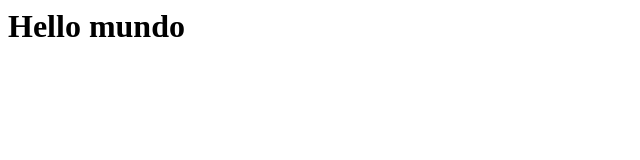
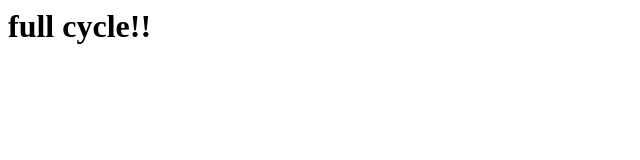
Before and after one commit to enzobonf/codereview-fc2, a plain HTML site: page index.html in a window 1280 px wide. Shown: the whole page, without its empty margins (0-640 px from the left). Drawn offline with Linux system fonts and the light colour scheme.

Commit message:
feat: :sparkles: Add bang on full cycle title
when you access the index page you have to see the bang

Ref issue #2

```diff
--- a/index.html
+++ b/index.html
@@ -1 +1 @@
-<h1>Hello mundo</h1>
+<h1>full cycle!!</h1>
```
